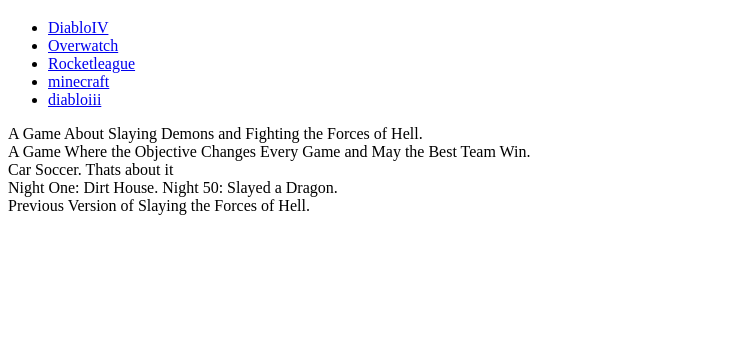
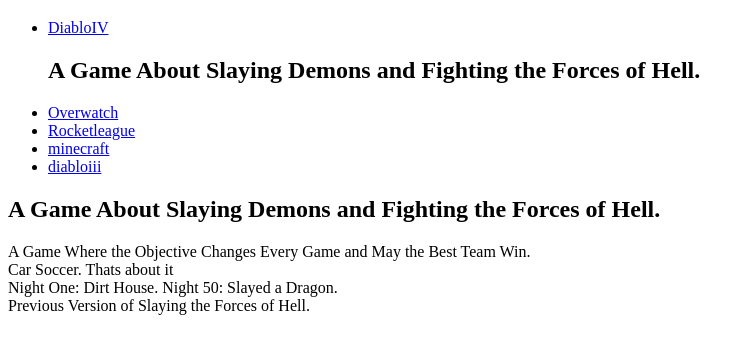
Before and after one commit to Charlie-GCCIS/IGME-110-Repo, a plain HTML site: page index.html in a window 1280 px wide. Shown: the part 61-414 px from the top of the page, without its empty margins (0-754 px from the left). Drawn offline with Linux system fonts and the light colour scheme.

Commit message:
Update index.html

```diff
--- a/index.html
+++ b/index.html
@@ -9,14 +9,17 @@
   <h1>Some Links</h1>
   <ul>
     <li><a href="https://diablo4.blizzard.com/en-us/">DiabloIV</a></li>
+    <h2>
+    A Game About Slaying Demons and Fighting the Forces of Hell.<br>
+    </h2>
     <li><a href="https://overwatch.blizzard.com/en-us/">Overwatch</a></li>
     <li><a href="https://www.rocketleague.com/en">Rocketleague</a></li>
     <li><a href="https://www.minecraft.net/en-us">minecraft</a></li>
     <li><a href="https://us.diablo3.blizzard.com/en-us/">diabloiii</a></li>
   </ul>
-  <p>
+  <h2>
     A Game About Slaying Demons and Fighting the Forces of Hell.<br>
-
+  </h2>
 
     A Game Where the Objective Changes Every Game and May the Best Team Win.<br>
 
```
